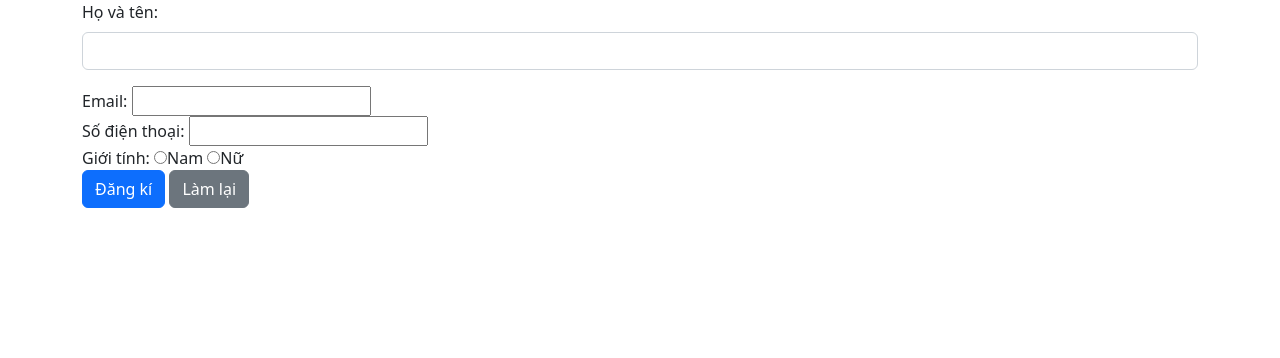
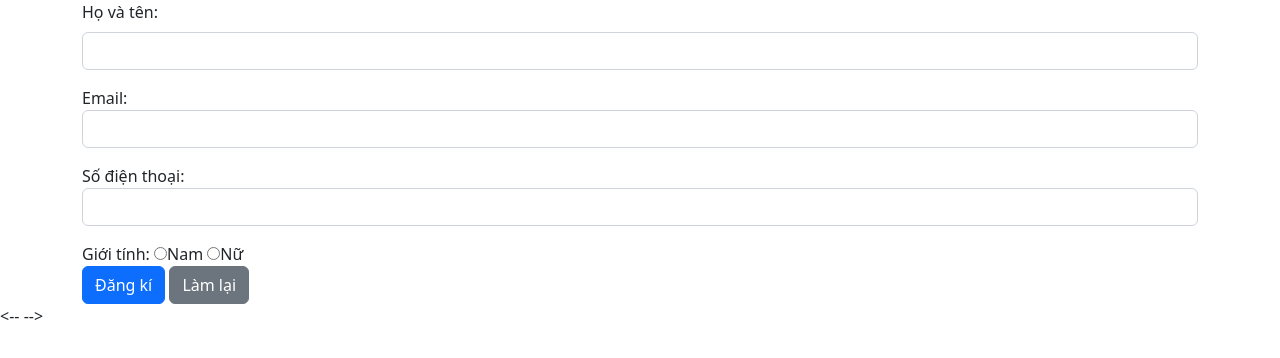
Before and after one commit to Minchione/Internship, a plain HTML site: page index.html in a window 1280 px wide. Drawn offline with nearby package versions, Linux system fonts and the light colour scheme.

Commit message:
Update index.html

```diff
--- a/index.html
+++ b/index.html
@@ -17,14 +17,14 @@
         <input type="text" name="fullName" class="form-control" />
       </div>
 
-      <div>
+      <div class="mb-3">
         <label>Email:</label>
-        <input type="text" name="email" />
+        <input type="text" name="email" class="form-control" />
       </div>
 
-      <div>
+      <div class="mb-3">
         <label>Số điện thoại:</label>
-        <input type="text" name="phone" />
+        <input type="text" name="phone" class="form-control" />
       </div>
 
       <div>
@@ -40,7 +40,7 @@
       </button>
     </form>
   </div>
-  <!-- <script src="https://cdn.jsdelivr.net/npm/bootstrap@5.2.0-beta1/dist/js/bootstrap.bundle.min.js"
+   <-- <script src="https://cdn.jsdelivr.net/npm/bootstrap@5.2.0-beta1/dist/js/bootstrap.bundle.min.js"
     integrity="sha384-pprn3073KE6tl6bjs2QrFaJGz5/SUsLqktiwsUTF55Jfv3qYSDhgCecCxMW52nD2"
     crossorigin="anonymous"></script> -->
 </body>
```
